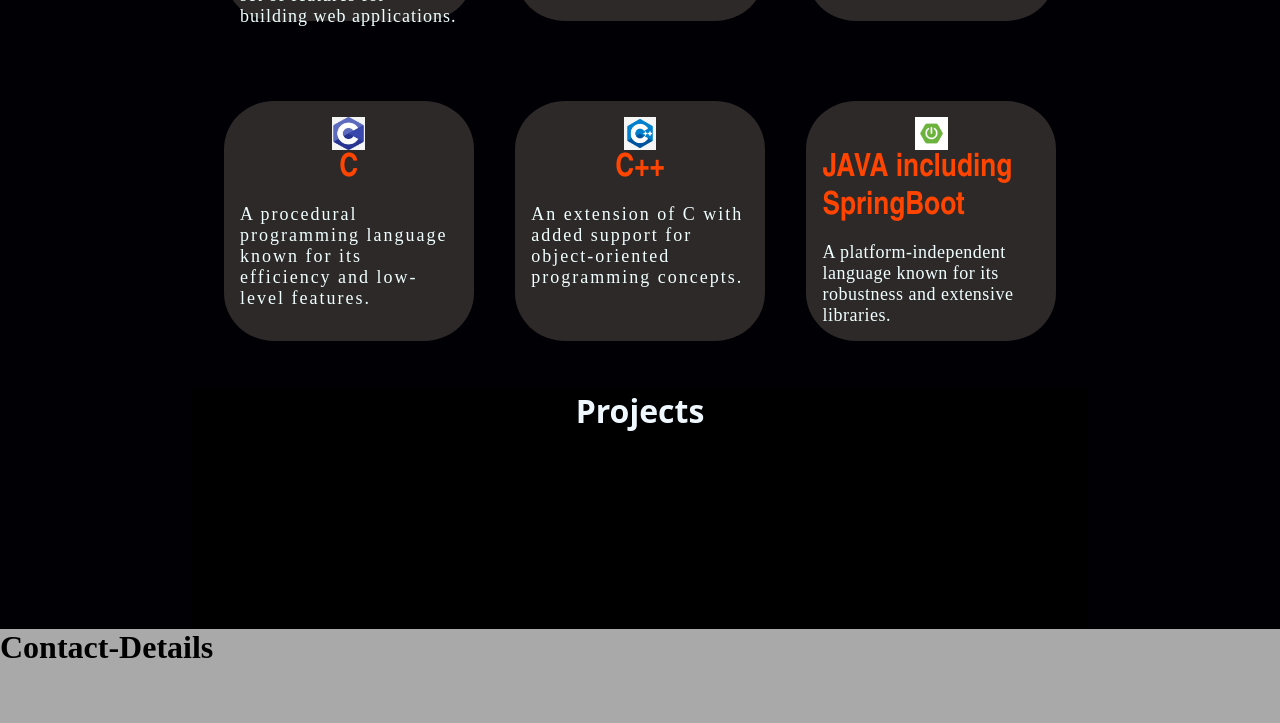
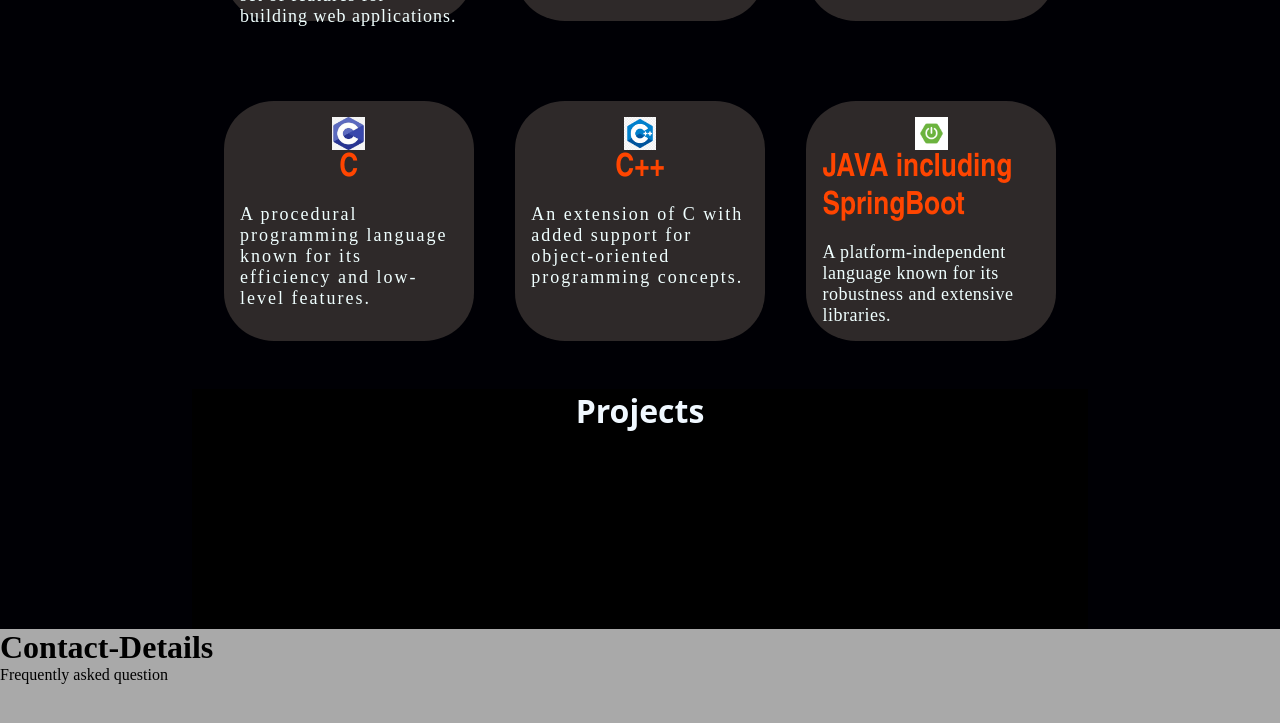
Before and after one commit to VIBUDESH07/My_portfolio, a plain HTML site: page templates/index.html in a window 1280 px wide. Shown: the part 1500-2223 px from the top of the page. Drawn offline with Linux system fonts and the light colour scheme.

Commit message:
Update index.html

```diff
--- a/templates/index.html
+++ b/templates/index.html
@@ -115,6 +115,7 @@
       </div>
       <div class="footer">
         <h1 class="cont">Contact-Details</h1>
+        <p>Frequently asked question</p>
       </div>
     </div>
 
```
